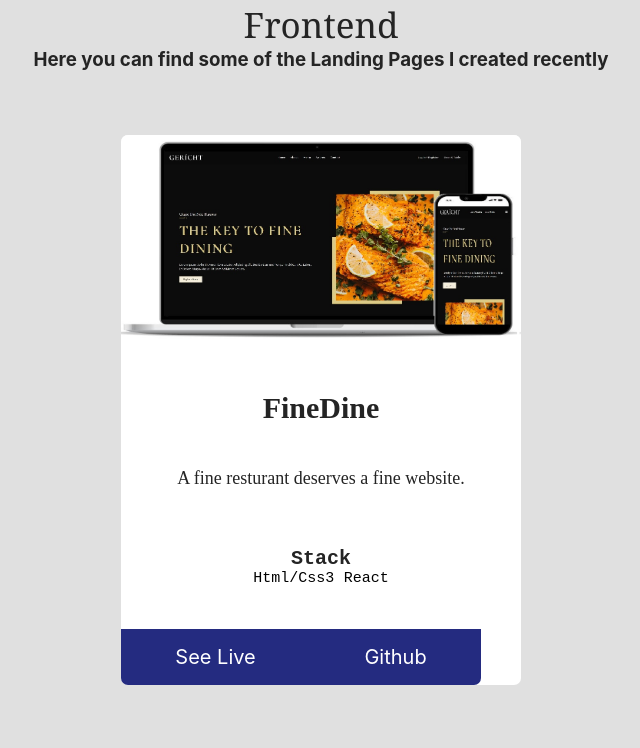
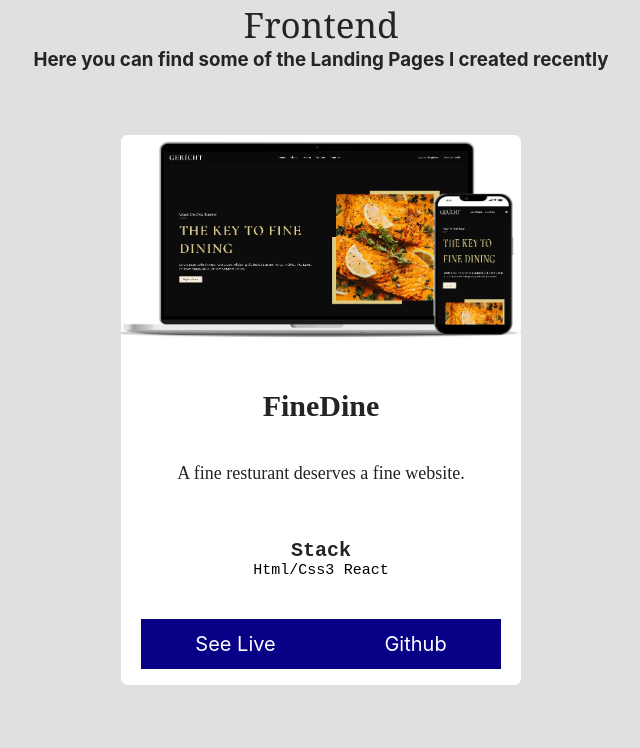
Before and after one commit to MaaX59/my_portfolio, a React (Create React App) app: page / in a window 1280 px wide. Shown: the part 1440-2188 px from the top of the page, without its empty margins (319-959 px from the left). Built offline with nearby package versions, Linux system fonts and the light colour scheme.

Commit message:
color change on project card

```diff
--- a/src/components/projectCard.css
+++ b/src/components/projectCard.css
@@ -21,6 +21,7 @@
   display: flex;
   flex-direction: column;
   justify-content: space-between;
+  align-items: center;
 }
 
 .app__projectCard-content_img img {
@@ -85,9 +86,9 @@
   flex-direction: row;
   align-items: center;
   justify-content: space-around;
-  background-color: rgb(36, 43, 128);
-  border-bottom-left-radius: 7px;
-  border-bottom-right-radius: 7px;
+  margin-bottom: 1rem;
+  background-color: rgb(9, 0, 136);
+  height: 50px;
 }
 
 .app__projectCard-links_site a {
@@ -102,7 +103,7 @@
   font-family: var(--font-base);
   font-size: 20px;
   color: rgb(255, 255, 255);
-  padding: 1rem;
+
   transition: 0.2s ease-in-out;
 }
 .app__projectCard-links a:hover {
--- a/src/containers/Frontend/frontend.css
+++ b/src/containers/Frontend/frontend.css
@@ -1,5 +1,6 @@
 .app__frontend {
   display: flex;
+
   align-items: center;
   flex-direction: column;
   padding-bottom: 2rem;
```
